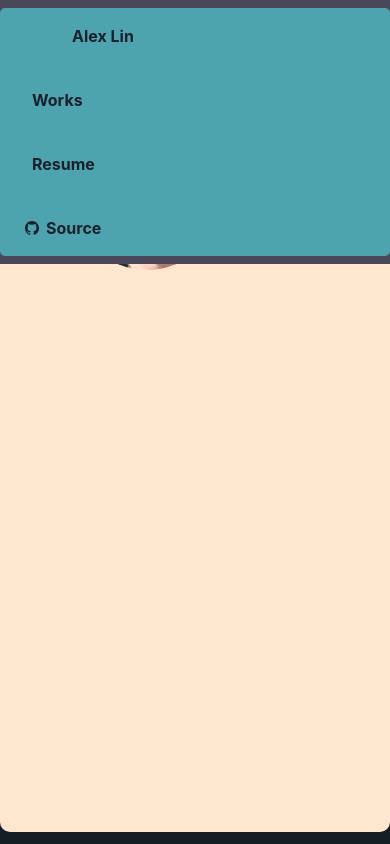
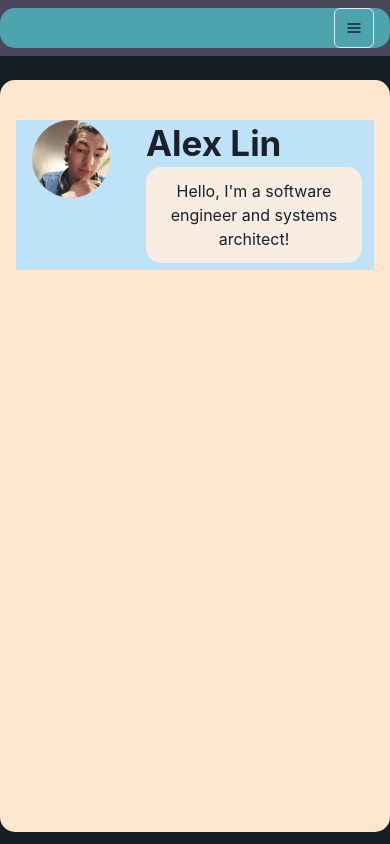
Before and after one commit to Alshadex/SpaSmALX.github.io, a Next.js app: page / in a window 390 px wide. Built offline with nearby package versions, Linux system fonts and the light colour scheme.

Commit message:
added navbar that retracts when viewed on phone. Starting adding content to index about me page.

```diff
--- a/components/layout.js
+++ b/components/layout.js
@@ -17,12 +17,12 @@ const Layout = (children) => {
           bg="#151E25"
       >
         <Container
-              display="flex"
+        // display="flex"
         bg="#FFE6CF"
         maxW="container.md"
         marginTop={20}
         marginBottom={3}
-              borderRadius={10}
+        borderRadius={15}
           {...children}
         >
         </Container>
--- a/components/navbar.js
+++ b/components/navbar.js
@@ -3,9 +3,14 @@ import {
   Box,
   Link,
   Stack,
-  useColorModeValue
+  Menu,
+  MenuItem,
+  MenuButton,
+  MenuList,
+  IconButton,
 } from '@chakra-ui/react'
 import NextLink from 'next/link'
+import { HamburgerIcon } from '@chakra-ui/icons'
 import { IoLogoGithub } from 'react-icons/io5'
 
 
@@ -34,29 +39,35 @@ const Navbar = props => {
       as="nav"
       w="100%"
       bg="#4B475A"
+      zIndex={2}
       {...props}
     >
       <Container
         bg="#4DA4AF"
         display="flex"
         maxW="container.md"
-        // wrap="wrap"
-        // align="center"
+        wrap="wrap"
+        align="center"
         marginTop="2"
         marginBottom="2"
-        // justify="space-between"
+        justify="space-between"
         alignItems="center"
         justifyContent="left"
-        borderRadius="5"
+        borderRadius="15"
       >
         <Stack
           direction={{ base: 'column', md: 'row' }}
+          display={{ base: 'none', md: 'flex' }}
+          width={{ base: 'full', md: 'auto' }}
+          alignItems="center"
+          flexGrow={1}
+          mt={{ base: 4, md: 0 }}
         >
 
           <LinkItem href="/" path={path} marginLeft={10}>
-            <strong>Alex Lin</strong>
+            <strong>About</strong>
           </LinkItem>
-          <LinkItem href="/projects" path={path}>
+          <LinkItem href="/works" path={path}>
             <strong>Works</strong>
           </LinkItem>
 
@@ -79,6 +90,39 @@ const Navbar = props => {
             <strong>Source</strong>
           </LinkItem>
         </Stack>
+        <Box flex={1} align="right">
+          <Box ml={2} display={{ base: 'inline-block', md: 'none' }}>
+            <Menu isLazy id="navbar-menu">
+              <MenuButton
+                as={IconButton}
+                icon={<HamburgerIcon />}
+                variant="outline"
+                aria-label="Options"
+              />
+              <MenuList>
+                <NextLink href="/" passHref>
+                  <MenuItem as={Link}>About</MenuItem>
+                </NextLink>
+                <NextLink href="/works" passHref>
+                  <MenuItem as={Link}>Works</MenuItem>
+                </NextLink>
+                <NextLink href="/Alex Lin Resume.pdf" passHref>
+                  <MenuItem
+                  target="_blank"
+                  as={Link}>Resume</MenuItem>
+                </NextLink>
+                <MenuItem
+                  target="_blank"
+                  as={Link}
+                  href="https://github.com/SpaSmALX/SpaSmALX.github.io"
+                >
+                <IoLogoGithub />
+                  Source
+                </MenuItem>
+              </MenuList>
+            </Menu>
+          </Box>
+        </Box>
       </Container>
     </Box>
   )
--- a/package.json
+++ b/package.json
@@ -23,6 +23,7 @@
   },
   "homepage": "https://github.com/SpaSmALX/SpaSmALX.github.io#readme",
   "dependencies": {
+    "@chakra-ui/icons": "^2.0.4",
     "@chakra-ui/react": "^2.2.1",
     "@emotion/react": "^11.9.3",
     "@emotion/styled": "^11.9.3",
--- a/pages/index.js
+++ b/pages/index.js
@@ -6,7 +6,8 @@ import {
     Flex,
     Heading,
     useColorMode,
-    useColorModeValue
+    useColorModeValue,
+    VStack
 } from '@chakra-ui/react'
 import Navbar from '../components/navbar'
 import Layout from '../components/layout'
@@ -14,24 +15,16 @@ import Layout from '../components/layout'
 
 const HomePage = () => {
     return (
-    // <Flex height="100vh" alignItems="center" justifyContent="center">
-    //     <Navbar ></Navbar>
-    //     <button onClick={toggleColorMode}>Toggle Theme</button> */}
-    //     <Flex direction="column" background={exampleColor} p={12} rounded={6}>
-    //         <Heading mb={6}>
-    //             Login
-    //         </Heading>
-    //         <Link href="/projects">My Projects</Link>
-    //     </Flex>
-    // </Flex>
     <Flex height="100vh">
         <Navbar>
         </Navbar>
         <Layout>
             <Container
-            // display='flex'
+            bg='blue.100'
+            display='flex'
             marginTop={10}
-            marginLeft={10}
+            // marginLeft={10}
+            // marginRight={-101}
             >
                <Box boxSize='150px'>
                 <Image
@@ -39,13 +32,26 @@ const HomePage = () => {
                     borderRadius='full'
                     />
                 </Box>
-            </Container>
-            <Container
-                marginTop={10}
-                >
-                <Heading fontSize='35px'>
-                    Alex Lin
-                </Heading>
+
+                <VStack>
+                <Container
+                    marginLeft={5}
+                    // bg="red.100"
+                    >
+                    <Heading fontSize='35px'>
+                        Alex Lin
+                    </Heading>
+                    <Box
+                        borderRadius={15}
+                        mb={0}
+                        p={3}
+                        textAlign="center"
+                        bg="#F9ECE1"
+                    >
+                        Hello, I&apos;m a software engineer and systems architect!
+                    </Box>
+                </Container>
+            </VStack>
             </Container>
         </Layout>
     </Flex>
--- a/pages/projects.js
+++ b/pages/works.js
@@ -2,7 +2,7 @@ import { Flex } from '@chakra-ui/react';
 import Layout from '../components/layout';
 import Navbar from '../components/navbar';
 
-const Projects = () => (
+const Works = () => (
     <Flex height="100vh">
         <Navbar>
         </Navbar>
@@ -12,4 +12,4 @@ const Projects = () => (
     </Flex>
 )
 
-export default Projects
+export default Works
```
Also changed, not shown: 1 other file (tests, documents, lock files or other folders). Lines whose indentation alone changed are shown as unchanged.
